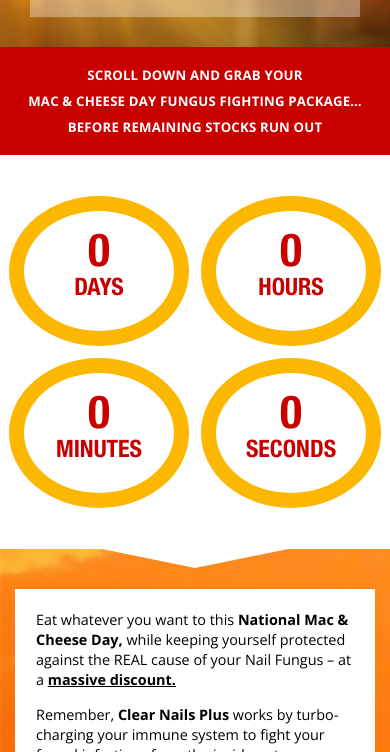
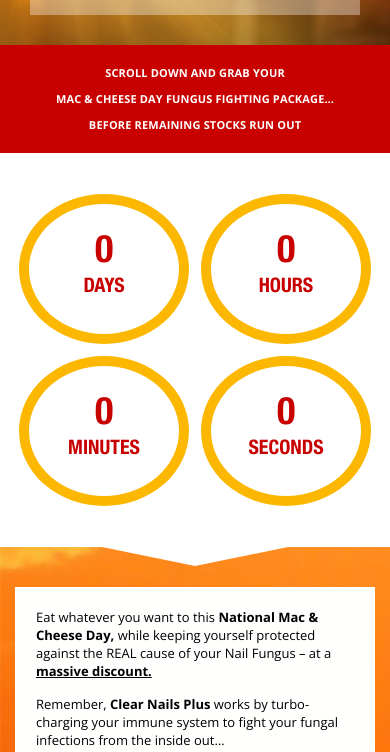
Before and after one commit to vasyri/CNP-midsummer, a plain HTML site: page index.html in a window 390 px wide. Shown: the part 348-1100 px from the top of the page. Drawn offline with nearby package versions, Linux system fonts and the light colour scheme.

Commit message:
CNPMidsummerQA2

```diff
--- a/style.css
+++ b/style.css
@@ -12,8 +12,8 @@
 html {
   font-family: "Open Sans", sans-serif;
   color: #000000;
-  font-size: 20px;
-  line-height: 28px;
+  font-size: 18px;
+  line-height: 24px;
   overflow-x: hidden;
 }
 .content__wrapper {
@@ -133,6 +133,9 @@
   letter-spacing: 0.015em;
   line-height: 26px;
 }
+.br-800px {
+  display: none;
+}
 /* timer__wrapper */
 .timer__wrapper {
   max-width: 1070px;
@@ -204,6 +207,11 @@
 }
 .text__button-container.button-mob {
   display: none;
+}
+@media screen and (min-width: 1650px) {
+  .header__inner-wrapper.content__wrapper {
+    margin: 0 30vw;
+  }
 }
 @media screen and (max-width: 1340px) {
   .header__inner {
@@ -356,9 +364,6 @@
   .header__logo {
     display: none;
   }
-  /* .header__inner-text {
-    max-width: 460px;
-  } */
   .header__inner-text > p:nth-of-type(2) {
     line-height: 35px;
   }
@@ -448,11 +453,6 @@
 }
 @media screen and (max-width: 470px) {
   .header__inner-text {
-    margin: 0 40px;
-  }
-}
-@media screen and (max-width: 470px) {
-  .header__inner-text {
     margin: 0 20px;
   }
 }
@@ -462,9 +462,10 @@
   }
   .timer__row > div {
     width: 150px;
-    padding: 26px 0;
+    padding: 31px 0;
     line-height: 30px;
     margin: 6px;
+    border: 10px#fcb800 solid;
   }
   .timer__row > div > p {
     margin: 4px auto;
@@ -476,11 +477,19 @@
   }
 }
 @media screen and (max-width: 405px) {
+  body,
+  html {
+    font-size: 10px;
+    line-height: 18px;
+  }
   .header__inner {
     background-position: right;
   }
   .header__inner-text {
     font-size: 0.9em;
+  }
+  .text__wrapper > p {
+    font-size: 1.3em;
   }
 }
 @media screen and (max-width: 370px) {
@@ -493,11 +502,6 @@
   }
   .header__sidebar > p {
     font-size: 0.9em;
-  }
-}
-@media screen and (max-width: 390px) {
-  .header__inner-wrapper > h1 {
-    font-size: 2.1em;
   }
 }
 @media screen and (max-width: 355px) {
```
